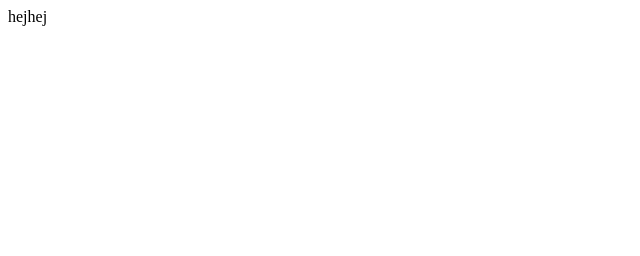
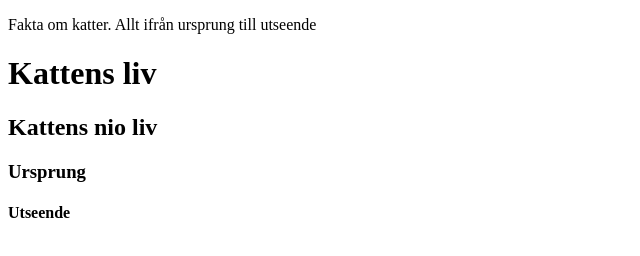
Before and after one commit to emilialindberg/forsta-kurs, a plain HTML site: page index.html in a window 1280 px wide. Shown: the whole page, without its empty margins (0-640 px from the left). Drawn offline with Linux system fonts and the light colour scheme.

Commit message:
Create initial index.html

```diff
--- a/index.html
+++ b/index.html
@@ -1,5 +1,16 @@
-<html>
-    <body>
-        hejhej
-    </body>
+<!DOCTYPE html>
+<html lang="en">
+<head>
+    <meta charset="UTF-8">
+    <meta name="viewport" content="width=, initial-scale=1.0">
+    <title>Katter</title>
+    <p> Fakta om katter. Allt ifrån ursprung till utseende</p>
+</head>
+<body>
+    <h1>Kattens liv</h1>
+    <h2>Kattens nio liv</h2>
+    <h3> Ursprung</h3>
+    <h4>Utseende</h4>
+
+</body>
 </html>
```
